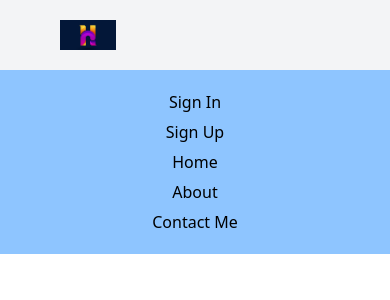
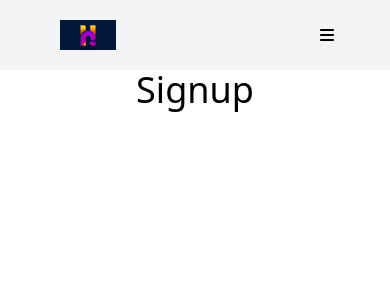
Before and after one commit to HaiderAli777/E-commerce-Frontend, a React (Vite) app in the folder E-Frontend/: page / in a window 390 px wide. Shown: the top 300 px of the page. Built offline with nearby package versions, Linux system fonts and the light colour scheme.

Commit message:
Making the Navbar and make it resposive

```diff
--- a/E-Frontend/package.json
+++ b/E-Frontend/package.json
@@ -10,6 +10,9 @@
     "preview": "vite preview"
   },
   "dependencies": {
+    "@fortawesome/fontawesome-svg-core": "^6.7.2",
+    "@fortawesome/free-solid-svg-icons": "^6.7.2",
+    "@fortawesome/react-fontawesome": "^0.2.2",
     "@tailwindcss/vite": "^4.0.6",
     "react": "^19.0.0",
     "react-dom": "^19.0.0",
--- a/E-Frontend/src/Component/Navbar.jsx
+++ b/E-Frontend/src/Component/Navbar.jsx
@@ -1,30 +1,55 @@
-import React from "react";
+import React, { useState } from "react";
 import imgage1 from "../assets/logo.jpg";
+import { FontAwesomeIcon } from "@fortawesome/react-fontawesome";
+import { faBars, faXmark } from "@fortawesome/free-solid-svg-icons";
 export default function Navbar() {
+  const [pop, setpop] = useState(false);
+
+  const ShowtheMenu = () => {
+    setpop(true);
+  };
+
+  const ClosetheMenu = () => {
+    setpop(false);
+  };
+
   return (
+    <>
       <div>
-      <div className="lg:justify-between flex flex-row bg-gray-100  py-4 px-14  items-center">
+        <div className="justify-between flex flex-row bg-gray-100  py-4 px-14  items-center">
           <div className="p-1">
             <img src={imgage1} className="max-w-14"></img>
           </div>
-        <div className="hidden lg:flex space-x-6 font-bold text-blue-800 ">
+          <div className="hidden md:flex space-x-6 font-bold text-blue-800 ">
             <h1>Home</h1>
             <h1>About</h1>
             <h1>Contact Me</h1>
           </div>
-        <div className="hidden lg:flex space-x-5 flex-row font-bold text-blue-800">
+          <div className="hidden md:flex space-x-5 flex-row font-bold text-blue-800">
             <h1>Sign In</h1>
             <h1>Sign Up</h1>
           </div>
-        <dv></dv>
+          <div className="md:hidden">
+            <button onClick={ShowtheMenu}>
+              {pop || <FontAwesomeIcon icon={faBars} />}
+            </button>
+            <button onClick={ClosetheMenu}>
+              {pop && <FontAwesomeIcon icon={faXmark} />}
+            </button>
           </div>
-      <div className="bg-blue-300 flex-col py-5 space-y-1.5 text-center fixed right-0 left-0">
+        </div>
+      </div>
+      {pop && (
+        <div
+          className={`bg-blue-300 flex-col py-5 space-y-1.5 text-center fixed right-0 left-0 md:hidden`}
+        >
           <h1 className="">Sign In</h1>
           <h1>Sign Up</h1>
           <h1>Home</h1>
           <h1>About</h1>
           <h1>Contact Me</h1>
         </div>
-    </div>
+      )}
+    </>
   );
 }
```
Also changed, not shown: 1 other file (tests, documents, lock files or other folders). Lines whose indentation alone changed are shown as unchanged.
